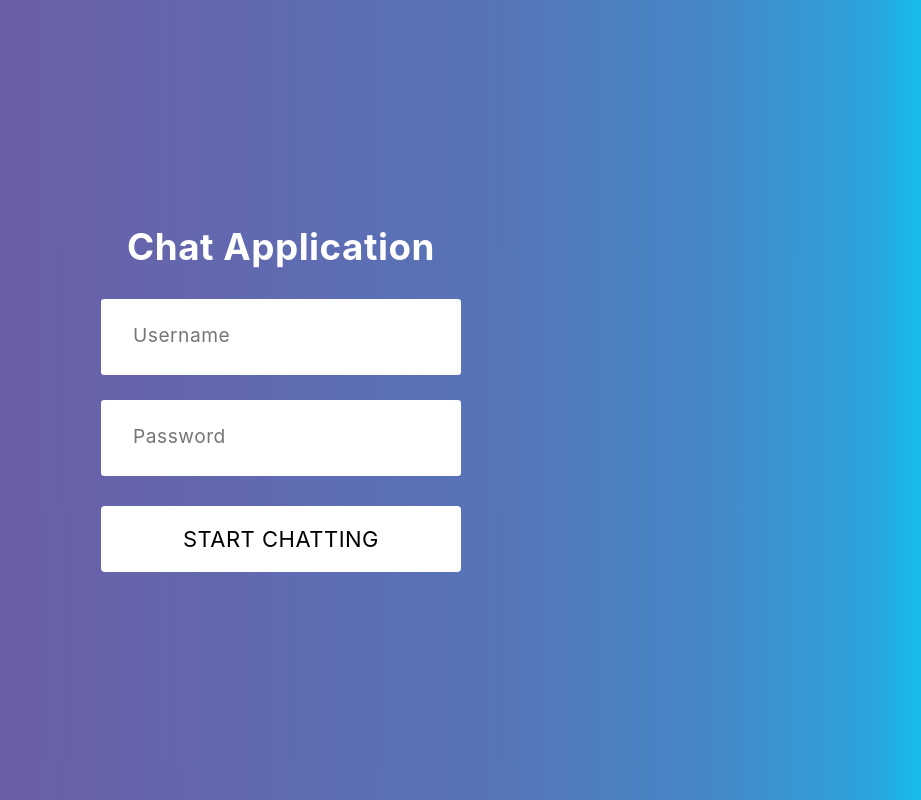
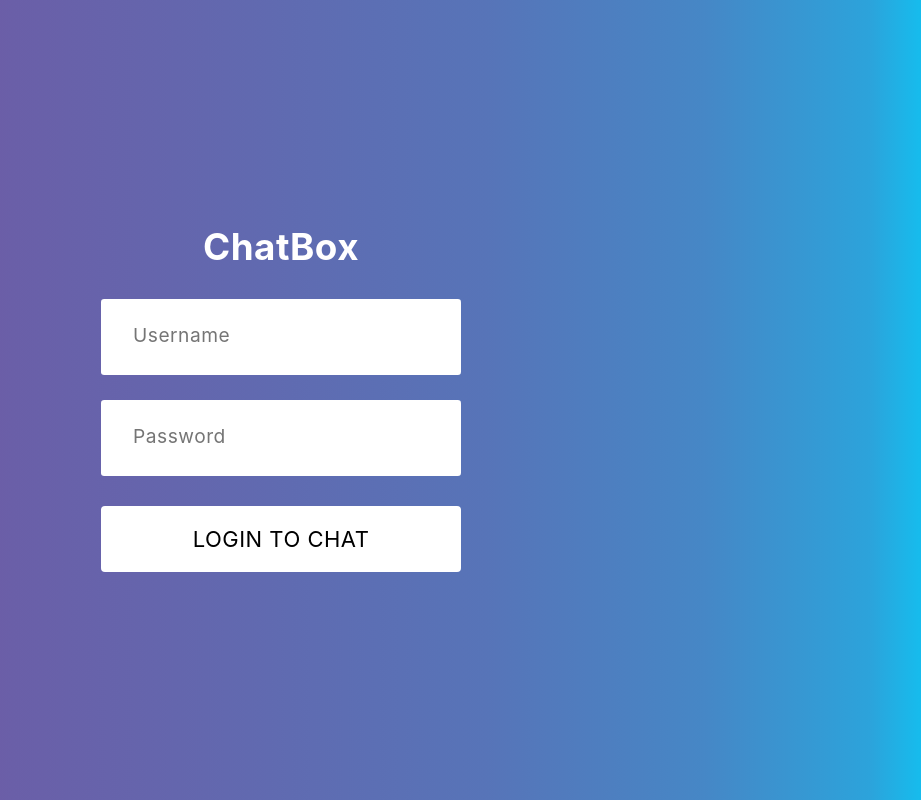
Before and after one commit to clintrizzo/frontend-chat-repo, a React (Create React App) app: page / in a window 1280 px wide. Shown: the whole page, without its empty margins (359-1280 px from the left). Built offline with nearby package versions, Linux system fonts and the light colour scheme.

Commit message:
set up comments for the login form

```diff
--- a/src/components/LoginForm.jsx
+++ b/src/components/LoginForm.jsx
@@ -29,13 +29,13 @@ const Modal = () => {
   return (
     <div className="wrapper">
       <div className="form">
-        <h1 className="title">Chat Application</h1>
+        <h1 className="title">ChatBox</h1>
         <form onSubmit={handleSubmit}>
           <input type="text" value={username} onChange={(e) => setUsername(e.target.value)} className="input" placeholder="Username" required />
           <input type="password" value={password} onChange={(e) => setPassword(e.target.value)} className="input" placeholder="Password" required />
           <div align="center">
             <button type="submit" className="button">
-              <span>Start chatting</span>
+              <span>Login To Chat</span>
             </button>
           </div>
         </form>
```
